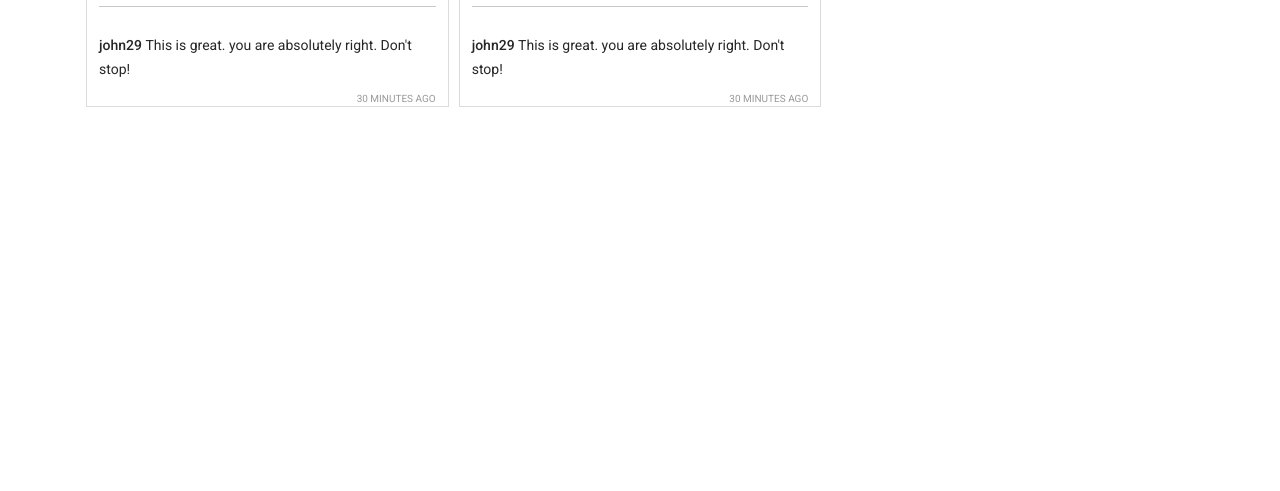
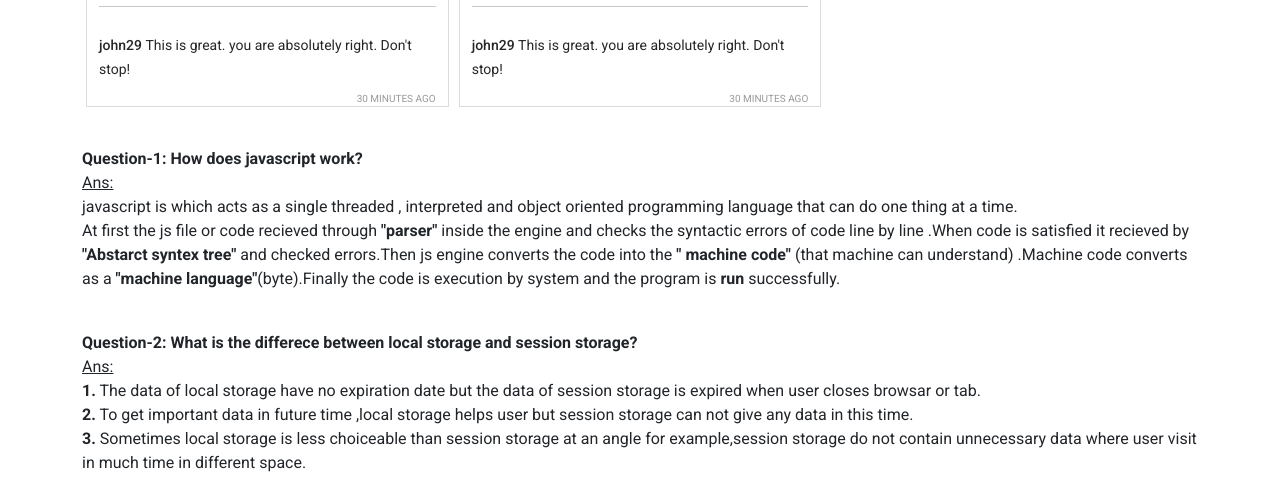
Before and after one commit to mubarakmohin1/insta-sohor-debugging, a plain HTML site: page index.html in a window 1280 px wide. Shown: the part 1425-1916 px from the top of the page. Before the commit the page ends 1548 px from the top, so only its background shows below. Drawn offline with nearby package versions, Linux system fonts and the light colour scheme.

Commit message:
questin and answer solved

```diff
--- a/index.html
+++ b/index.html
@@ -28,6 +28,7 @@
             crossorigin="anonymous"
             referrerpolicy="no-referrer"
         />
+        <link href="https://cdn.jsdelivr.net/npm/bootstrap@5.1.3/dist/css/bootstrap.min.css" rel="stylesheet" integrity="sha384-1BmE4kWBq78iYhFldvKuhfTAU6auU8tT94WrHftjDbrCEXSU1oBoqyl2QvZ6jIW3" crossorigin="anonymous">
     </head>
 
     <body>
@@ -77,9 +78,23 @@
                 <h1>Reported posts</h1>
             </div>
         </main>
+        <section class="container">
+            <div class="pt-4">
+                <b>Question-1: How does javascript work?</b>
+                <p><u>Ans:</u><br>javascript is which acts as a single threaded , interpreted and object oriented programming language that can do one thing at a time. <br> At first the js file or code recieved through <b>"parser"</b> inside the engine and checks the  syntactic errors of code line by line .When code is satisfied it recieved by <b>"Abstarct syntex tree"</b> and checked errors.Then js engine converts the code into the <b>" machine code"</b> (that machine can understand) .Machine code converts as a <b>"machine language"</b>(byte).Finally the code is execution by system and the program is <b>run</b> successfully. </p>
+            </div>
+            <div class="pt-4">
+                <b>Question-2: What is the differece between local storage and session storage?</b>
+                <p><u>Ans:</u><br><b>1.</b> The data of local storage have no expiration date but the data of session storage is expired when user closes browsar or tab. <br>
+                <b>2.</b> To get important data in future time ,local storage helps user but session storage can not give any data in this time. <br>
+                <b>3.</b> Sometimes local storage is less choiceable than session storage at an angle for example,session storage do not contain unnecessary data where user visit in much time in different space.</p>
+            </div>
+        </section>
         <footer></footer>
 
         <!-- add javascript  file  -->
         <script src="./js/app.js"></script>
+        <script src="https://cdn.jsdelivr.net/npm/bootstrap@5.1.3/dist/js/bootstrap.bundle.min.js" integrity="sha384-ka7Sk0Gln4gmtz2MlQnikT1wXgYsOg+OMhuP+IlRH9sENBO0LRn5q+8nbTov4+1p" crossorigin="anonymous"></script>
+
     </body>
 </html>
```
